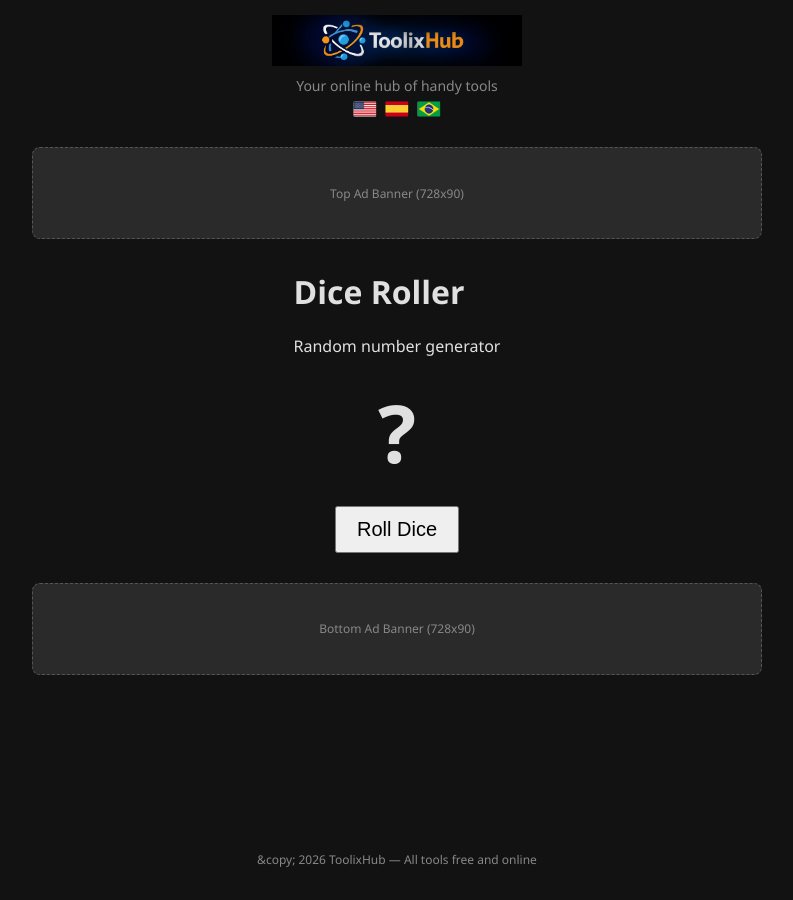
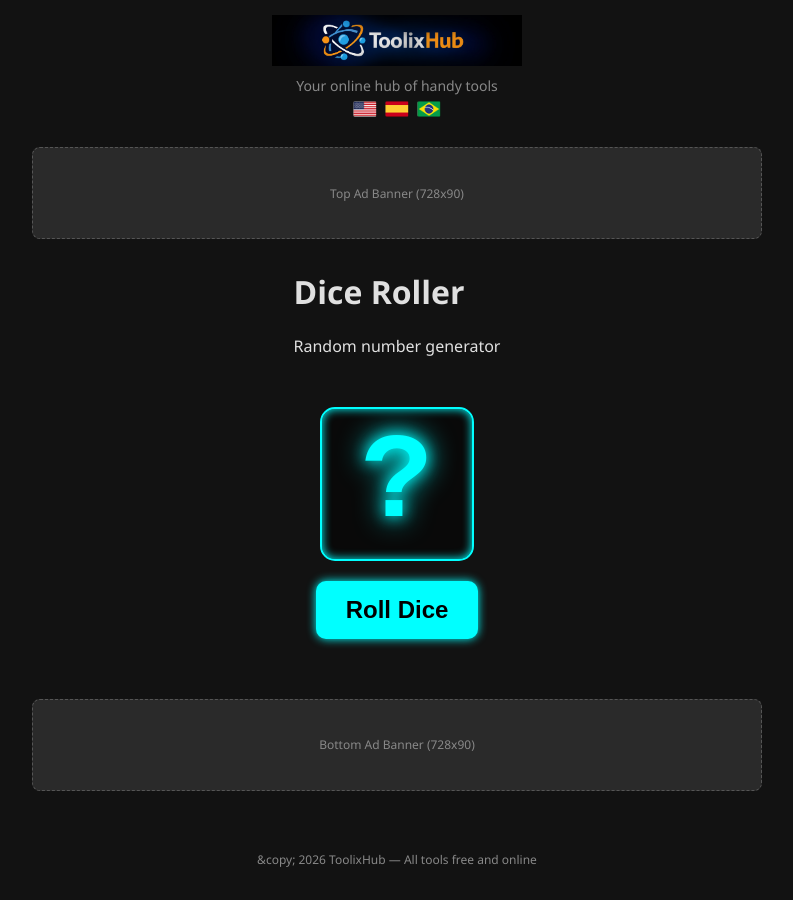
Before and after one commit to toolixhub-app/toolixhub, a Jekyll site: the page dice.html, which Jekyll copies as it is, in a window 1280 px wide. Shown: the whole page, without its empty margins (243-1036 px from the left). Built offline with Jekyll 4.4.1, drawn with Linux system fonts in a browser that asks for light colours.

Commit message:
Update dice.html

```diff
--- a/dice.html
+++ b/dice.html
@@ -5,6 +5,58 @@
     <meta name="viewport" content="width=device-width, initial-scale=1.0">
     <title>Dice Roller - ToolixHub</title>
     <link rel="stylesheet" href="css/style_v2.css">
+
+    <style>
+        /* Estilos específicos para a animação do dado (Estilo Cyber/Neon) */
+        .dice-wrapper {
+            text-align: center;
+            margin: 30px auto;
+            padding: 20px;
+            max-width: 300px;
+        }
+
+        #dice-result {
+            font-size: 120px;
+            font-weight: bold;
+            font-family: 'Courier New', Courier, monospace; /* Fonte estilo digital */
+            color: #00ffff; /* Ciano Neon */
+            text-shadow: 0 0 15px #00ffff, 0 0 30px #00ffff;
+            background: rgba(0, 0, 0, 0.5);
+            border-radius: 15px;
+            display: inline-block;
+            width: 150px;
+            height: 150px;
+            line-height: 150px;
+            margin-bottom: 20px;
+            border: 2px solid #00ffff;
+            box-shadow: inset 0 0 10px #00ffff;
+        }
+
+        #roll-btn {
+            font-size: 24px;
+            padding: 15px 30px;
+            cursor: pointer;
+            background-color: #00ffff;
+            color: #000;
+            border: none;
+            border-radius: 10px;
+            font-weight: bold;
+            transition: all 0.3s ease;
+            box-shadow: 0 0 10px #00ffff;
+        }
+
+        #roll-btn:hover {
+            background-color: #fff;
+            box-shadow: 0 0 20px #fff;
+        }
+
+        #roll-btn:disabled {
+            background-color: #555;
+            box-shadow: none;
+            cursor: not-allowed;
+            color: #aaa;
+        }
+    </style>
 </head>
 <body>
 
@@ -27,9 +79,10 @@
         <h1 data-i18n="tool_dice_title">Dice Roller</h1>
         <p data-i18n="tool_dice_desc">Random number generator</p>
 
-        <div class="dice-wrapper" style="text-align: center; margin: 20px 0;">
-            <div id="dice-result" style="font-size: 80px; font-weight: bold; margin-bottom: 20px;">?</div>
-            <button onclick="rollDice()" data-i18n="btn_roll" style="font-size: 20px; padding: 10px 20px;">Roll Dice</button>
+        <div class="dice-wrapper">
+            <div id="dice-result">?</div>
+            <br>
+            <button id="roll-btn" onclick="rollDice()" data-i18n="btn_roll">Roll Dice</button>
         </div>
     </main>
 
@@ -39,14 +92,14 @@
     </footer>
 
     <script>
-        // Dicionário
+        // --- Dicionário ---
         const translations = {
             en: { "header_subtitle": "Your online hub of handy tools", "footer_copyright": "&copy; 2026 ToolixHub — All tools free and online", "tool_dice_title": "Dice Roller", "tool_dice_desc": "Random number generator", "btn_roll": "Roll Dice" },
             es: { "header_subtitle": "Tu centro de herramientas prácticas", "footer_copyright": "&copy; 2026 ToolixHub — Todas las herramientas gratis y online", "tool_dice_title": "Lanzador de Dados", "tool_dice_desc": "Generador de números aleatorios", "btn_roll": "Lanzar Dado" },
             pt: { "header_subtitle": "Seu centro de ferramentas práticas", "footer_copyright": "&copy; 2026 ToolixHub — Todas as ferramentas gratuitas e online", "tool_dice_title": "Sorteador de Dados", "tool_dice_desc": "Gerador de números aleatórios", "btn_roll": "Jogar Dado" }
         };
 
-        // Função de Tradução
+        // --- Função de Tradução ---
         function changeLanguage(lang) {
             localStorage.setItem('preferredLanguage', lang);
             const elements = document.querySelectorAll('[data-i18n]');
@@ -58,15 +111,33 @@
             });
         }
 
-        // Lógica do Sorteador (Adicionado estilo inline rápido para garantir tamanho)
+        // --- Lógica do Sorteador com Animação ---
         function rollDice() {
-            const result = Math.floor(Math.random() * 6) + 1;
             const diceResult = document.getElementById('dice-result');
-            diceResult.innerText = result;
-            diceResult.style.fontSize = "80px"; // Garante tamanho grande
+            const button = document.getElementById('roll-btn');
+
+            // Desabilita o botão para evitar cliques múltiplos
+            button.disabled = true;
+
+            let counter = 0;
+            // Intervalo para mudar os números rapidamente (efeito rodando)
+            const interval = setInterval(() => {
+                diceResult.innerText = Math.floor(Math.random() * 6) + 1;
+                counter++;
+
+                // Para a animação após 12 mudanças (aprox. 1 segundo)
+                if (counter > 12) {
+                    clearInterval(interval);
+                    // Define o resultado final
+                    const finalResult = Math.floor(Math.random() * 6) + 1;
+                    diceResult.innerText = finalResult;
+                    // Reabilita o botão
+                    button.disabled = false;
+                }
+            }, 80); // Velocidade da animação
         }
 
-        // Inicialização
+        // --- Inicialização (Ao carregar a página) ---
         window.addEventListener('DOMContentLoaded', (event) => {
             const savedLang = localStorage.getItem('preferredLanguage') || 'en';
             changeLanguage(savedLang);
```
